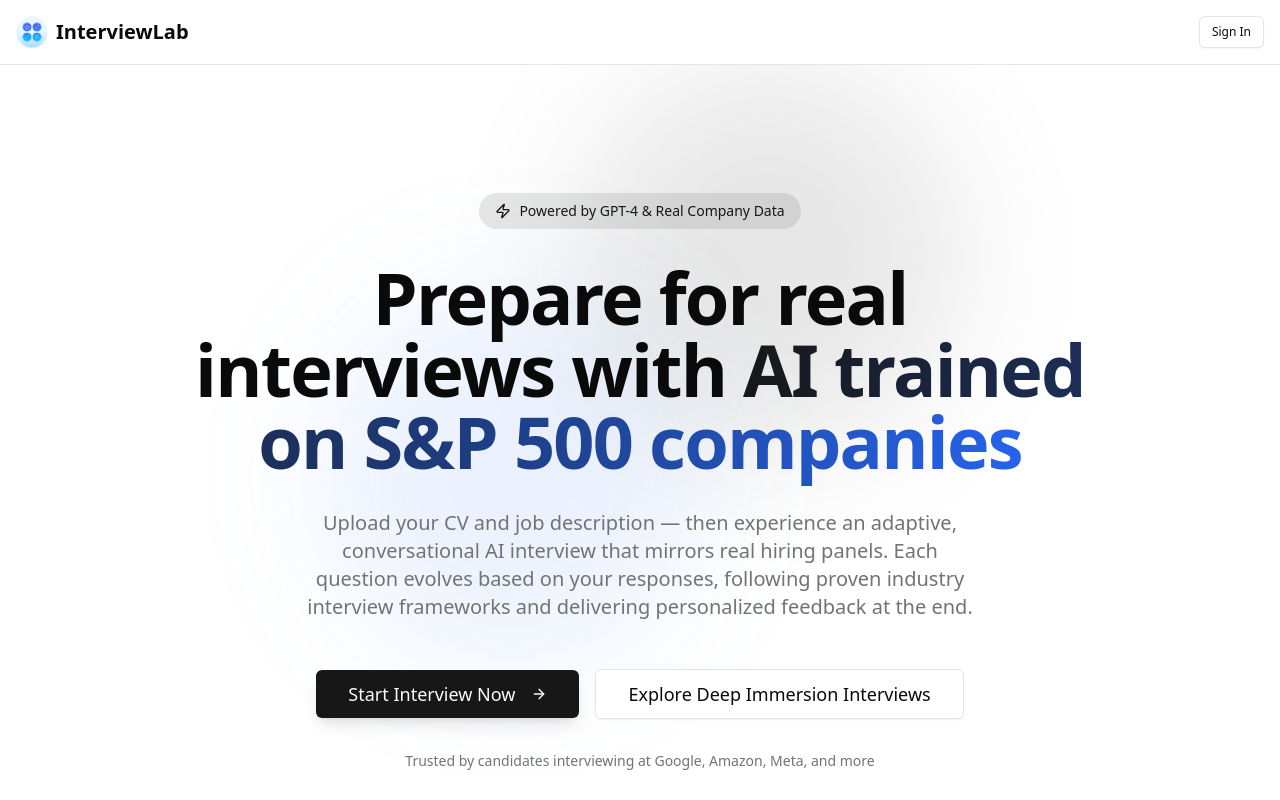
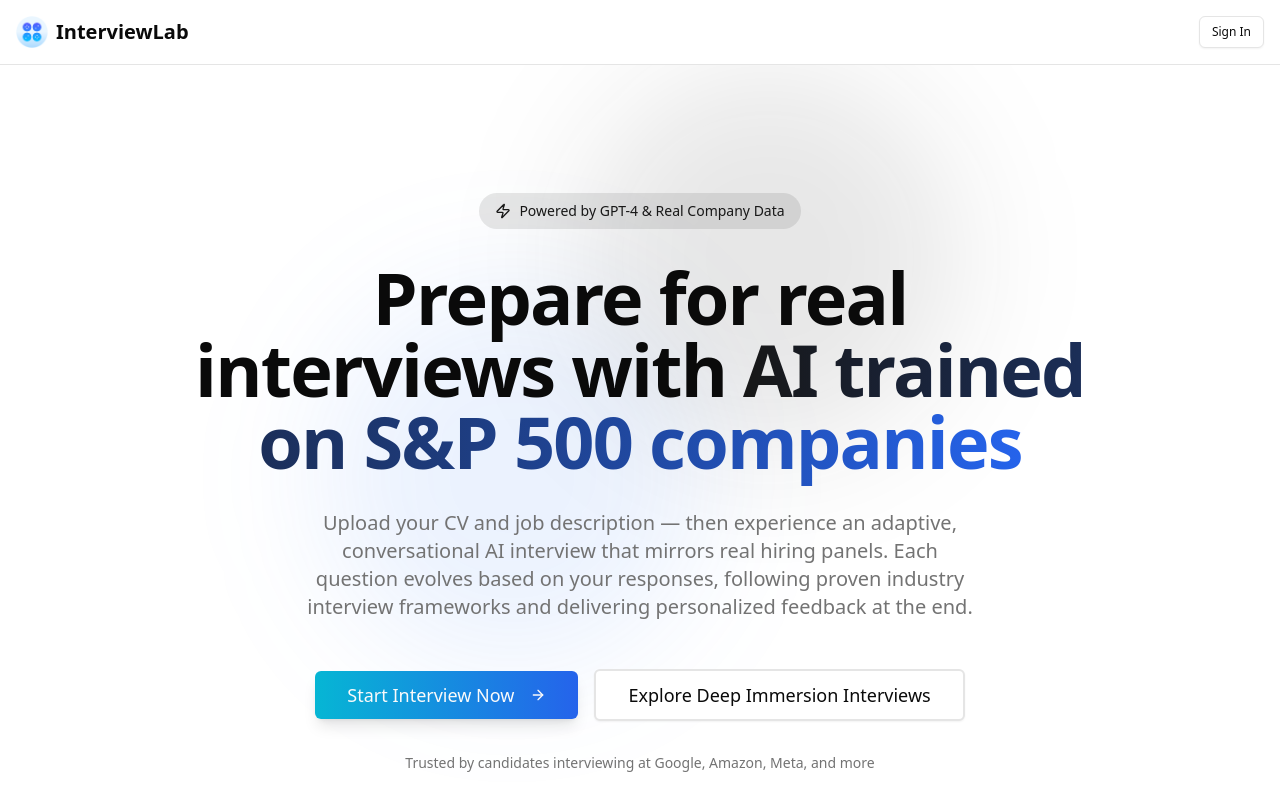
Before and after one commit to athlosconsultants/InterviewLab, a Next.js app: page / in a window 1280 px wide. Shown: the top 800 px of the page. Built offline with nearby package versions, Linux system fonts and the light colour scheme; no server answers.

Commit message:
Add gradient buttons to landing page CTAs matching sign-in page style

```diff
--- a/app/page.tsx
+++ b/app/page.tsx
@@ -107,7 +107,10 @@
                 // User has credits - show "Start Interview" button
                 <>
                   <Link href="/setup">
-                    <Button size="lg" className="text-lg px-8 py-6 shadow-lg">
+                    <Button
+                      size="lg"
+                      className="text-lg px-8 py-6 shadow-lg bg-gradient-to-r from-cyan-500 to-blue-600 hover:from-cyan-600 hover:to-blue-700"
+                    >
                       Start Interview ({remainingInterviews}{' '}
                       {remainingInterviews === 1 ? 'credit' : 'credits'})
                       <ArrowRight className="ml-2 h-5 w-5" />
@@ -117,7 +120,7 @@
                     <Button
                       size="lg"
                       variant="outline"
-                      className="text-lg px-8 py-6"
+                      className="text-lg px-8 py-6 border-2"
                     >
                       Buy More Interviews
                     </Button>
@@ -127,7 +130,10 @@
                 // No credits or not logged in - show default CTAs
                 <>
                   <Link href="/setup">
-                    <Button size="lg" className="text-lg px-8 py-6 shadow-lg">
+                    <Button
+                      size="lg"
+                      className="text-lg px-8 py-6 shadow-lg bg-gradient-to-r from-cyan-500 to-blue-600 hover:from-cyan-600 hover:to-blue-700"
+                    >
                       Start Interview Now
                       <ArrowRight className="ml-2 h-5 w-5" />
                     </Button>
@@ -136,7 +142,7 @@
                     <Button
                       size="lg"
                       variant="outline"
-                      className="text-lg px-8 py-6"
+                      className="text-lg px-8 py-6 border-2"
                     >
                       Explore Deep Immersion Interviews
                     </Button>
@@ -462,7 +468,10 @@
             </p>
             <div className="flex flex-col sm:flex-row items-center justify-center gap-4">
               <Link href="/setup">
-                <Button size="lg" className="text-lg px-8 py-6 shadow-lg">
+                <Button
+                  size="lg"
+                  className="text-lg px-8 py-6 shadow-lg bg-gradient-to-r from-cyan-500 to-blue-600 hover:from-cyan-600 hover:to-blue-700"
+                >
                   Start your free interview today
                   <ArrowRight className="ml-2 h-5 w-5" />
                 </Button>
```
